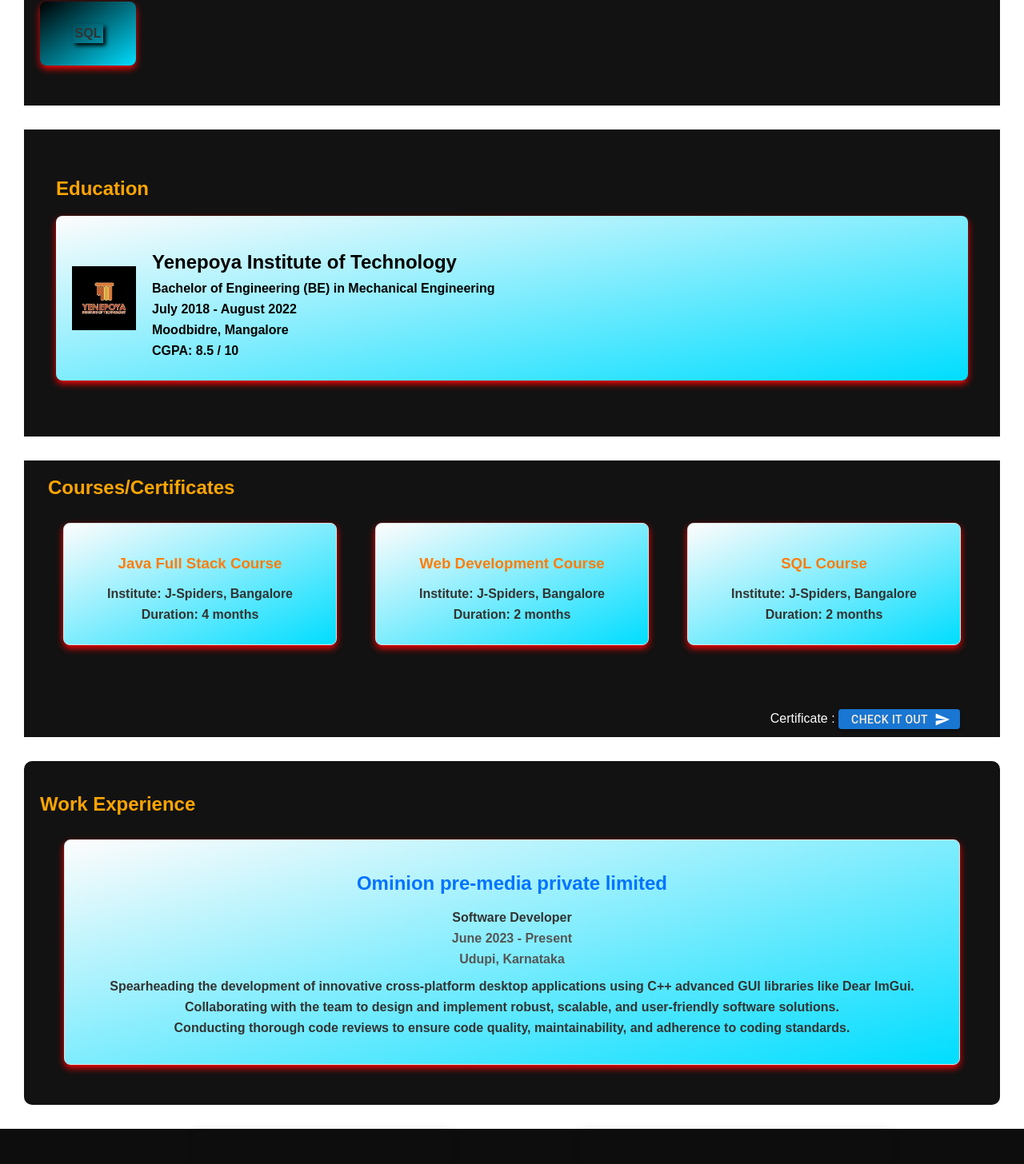
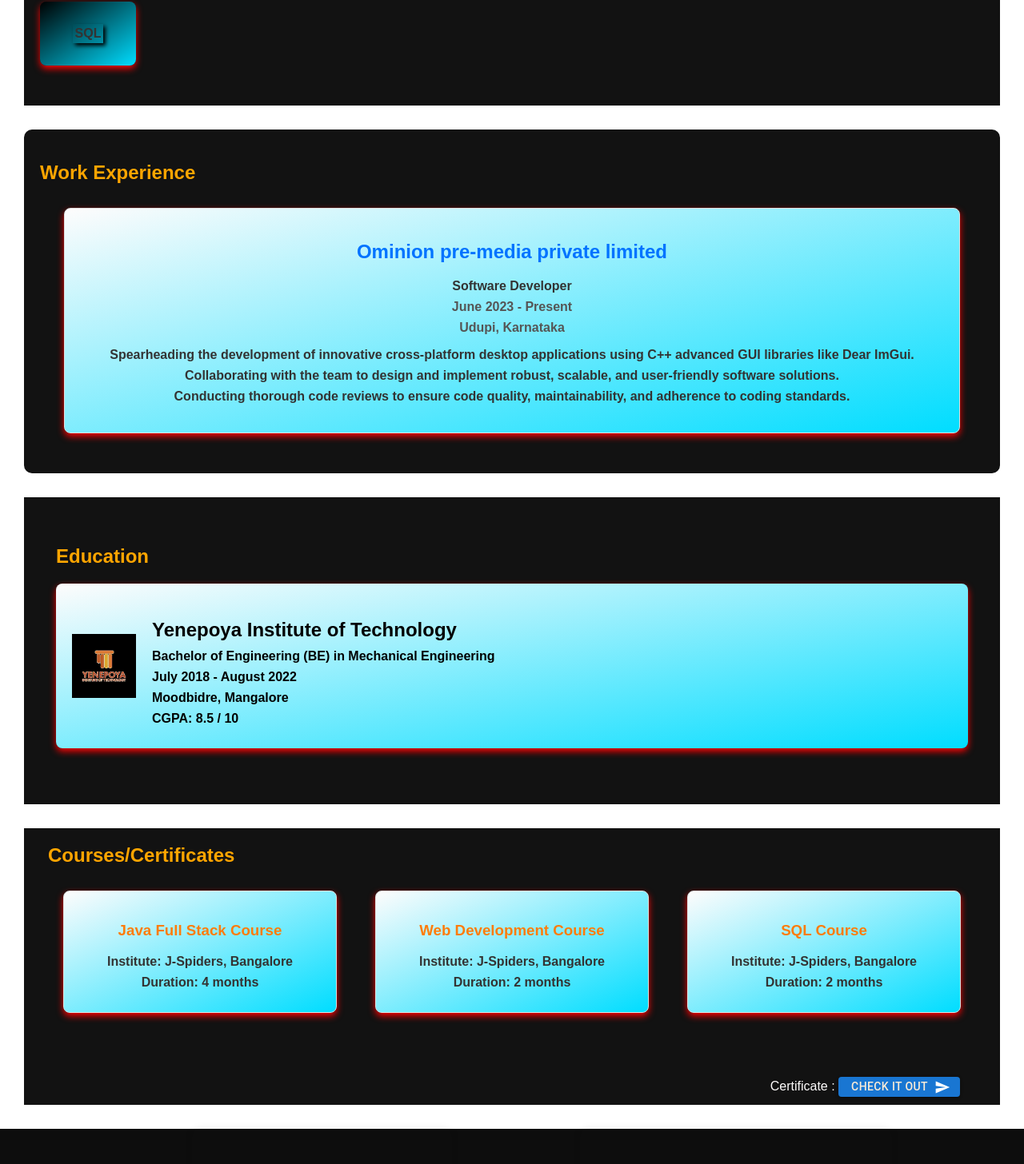
Before and after one commit to vinithp03/Vinith_PersonalPortfolio_website_React, a React (Create React App) app: page / in a window 1280 px wide. Shown: the part 1462-2918 px from the top of the page at 80% size. Built offline with nearby package versions, Linux system fonts and the light colour scheme.

Commit message:
Some basic code changes

```diff
--- a/src/App.js
+++ b/src/App.js
@@ -24,15 +24,19 @@
       <div id="skills">
         <Skills />
       </div>
+
+      <div id="experience">
+        <Experience />
+      </div>
+
       <div id="education">
         <Education />
       </div>
+
       <div id="course">
         <Courses />
       </div>
-      <div id="experience">
-        <Experience />
-      </div>
+
       <div id="contact">
         <Contact />
       </div>
```
